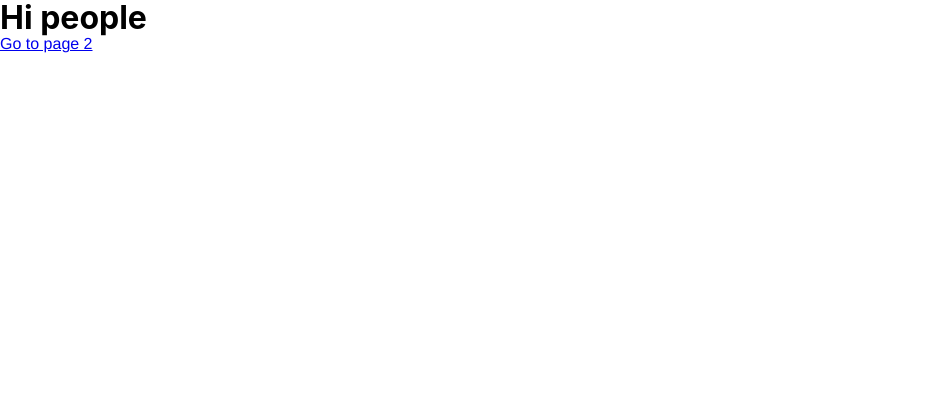
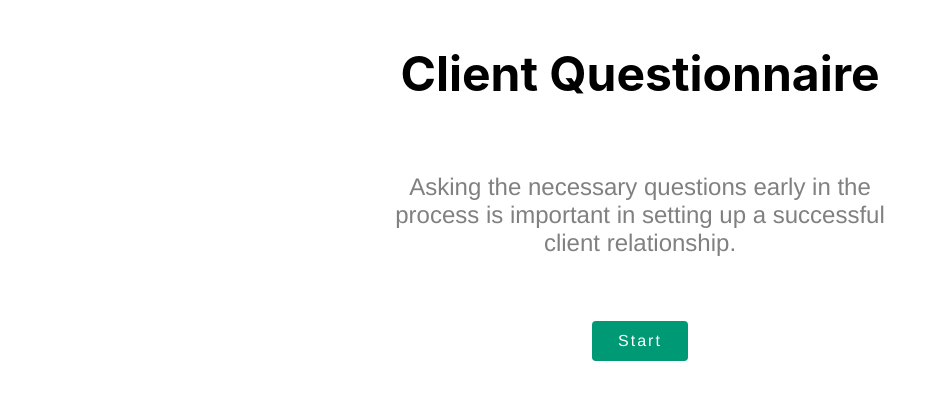
Before and after one commit to ivan-rey-cv/client-questionnaire, a Gatsby site: page / in a window 1280 px wide. Shown: the whole page, without its empty margins (0-947 px from the left). Built offline with nearby package versions, Linux system fonts and the light colour scheme; Gatsby itself is replaced by a stand-in of ours.

Commit message:
- Add AppHeader, BaseButton components. - Refactor pages to include AppHeader. - Add simple page icon for the app.

```diff
--- a/gatsby-config.js
+++ b/gatsby-config.js
@@ -24,7 +24,7 @@ module.exports = {
         background_color: `#663399`,
         theme_color: `#663399`,
         display: `minimal-ui`,
-        icon: `src/images/gatsby-icon.png`, // This path is relative to the root of the site.
+        icon: `src/images/client-questionnaire.png`, // This path is relative to the root of the site.
       },
     },
     {
--- /dev/null
+++ b/src/components/AppHeader.js
@@ -0,0 +1,70 @@
+import React from 'react'
+import styled, { css } from 'styled-components/macro'
+import { useStaticQuery, graphql } from 'gatsby'
+
+function AppHeader({ headerType: type, hideDescription = false }) {
+  const { site } = useStaticQuery(
+    graphql`
+      query {
+        site {
+          siteMetadata {
+            title
+          }
+        }
+      }
+    `
+  )
+
+  return (
+    <header>
+      <Nav type={type}>
+        <CenteredDiv>
+          <h1>{site.siteMetadata.title}</h1>
+        </CenteredDiv>
+      </Nav>
+
+      <CenteredDiv>
+        {hideDescription ? null : (
+          <Description>
+            Asking the necessary questions early in the process is important in
+            setting up a successful client relationship.
+          </Description>
+        )}
+      </CenteredDiv>
+    </header>
+  )
+}
+
+const Nav = styled.nav`
+  ${props => {
+    if (props.type === 'hero-banner') {
+      return css`
+        padding: 3rem 1rem;
+        font-size: 2rem;
+      `
+    }
+
+    if (props.type === 'normal') {
+      return css`
+        padding: 1rem;
+        font-size: 1rem;
+        background-color: lightgray;
+      `
+    }
+  }}
+`
+const CenteredDiv = styled.div`
+  margin: 0 auto;
+  max-width: 600px;
+
+  text-align: center;
+`
+
+const Description = styled.p`
+  padding: 1.5rem;
+
+  color: gray;
+  font-size: 1.5rem;
+`
+
+export default AppHeader
--- a/src/components/AppLayout.js
+++ b/src/components/AppLayout.js
@@ -1,7 +1,13 @@
 import React from 'react'
+import styled from 'styled-components/macro'
 
 function AppLayout(props) {
-  return <main {...props} />
+  return <Main {...props} />
 }
 
+const Main = styled.main`
+  min-width: 100vw;
+  min-height: 100vh;
+`
+
 export default AppLayout
--- /dev/null
+++ b/src/components/BaseButton.js
@@ -0,0 +1,29 @@
+import React from 'react'
+import styled from 'styled-components/macro'
+
+function BaseButton(props) {
+  return <Button {...props} />
+}
+
+const Button = styled.button`
+  font-family: inherit;
+  font-size: inherit;
+  letter-spacing: calc(1rem / 8);
+  text-decoration: none;
+  cursor: pointer;
+
+  min-height: 2.5em;
+  min-width: 6em;
+  padding: calc((2.5 / 6) * 1.5em) 1.5em;
+
+  border: none;
+  border-radius: 0.25rem;
+  color: white;
+  background-color: #009975;
+
+  display: flex;
+  justify-content: center;
+  align-items: center;
+`
+
+export default BaseButton
--- a/src/components/seo.js
+++ b/src/components/seo.js
@@ -26,8 +26,6 @@ function SEO({ description, lang, meta, title }) {
   )
 
   const metaDescription = description || site.siteMetadata.description
-
-  console.log(site.siteMetadata.title, title)
 
   return (
     <Helmet
--- a/src/pages/index.js
+++ b/src/pages/index.js
@@ -1,16 +1,32 @@
 import React from 'react'
+import styled from 'styled-components/macro'
 import { Link } from 'gatsby'
 
+import SEO from '../components/SEO'
 import AppLayout from '../components/AppLayout'
-import SEO from '../components/SEO'
+import AppHeader from '../components/AppHeader'
+import BaseButton from '../components/BaseButton'
 
 const IndexPage = () => (
   <AppLayout>
-    <SEO title="" />
-    <h1>Hi people</h1>
+    <SEO title="Home" />
 
-    <Link to="/page-2/">Go to page 2</Link>
+    <AppHeader headerType="hero-banner" />
+
+    <ButtonContainer>
+      <BaseButton as={Link} to="/questionnaire">
+        Start
+      </BaseButton>
+    </ButtonContainer>
   </AppLayout>
 )
 
+const ButtonContainer = styled.div`
+  margin-top: 1rem;
+  padding: 1.5rem;
+
+  display: flex;
+  justify-content: center;
+`
+
 export default IndexPage
```
Also changed, not shown: src/pages/404.js (+48 -3 lines), src/pages/page-2.js (deleted, +0 -16 lines), src/pages/questionnaire.js (added, +17 -0 lines), src/images/client-questionnaire.png (added).
